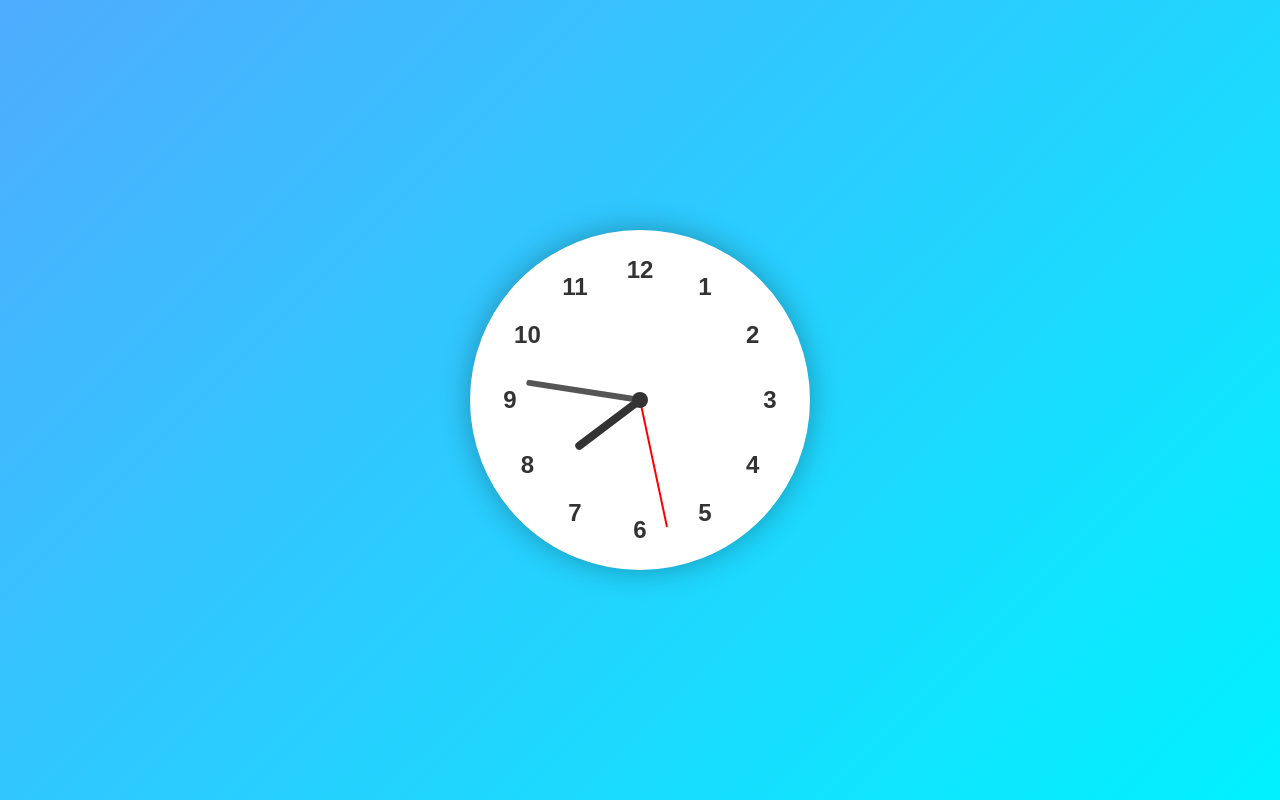
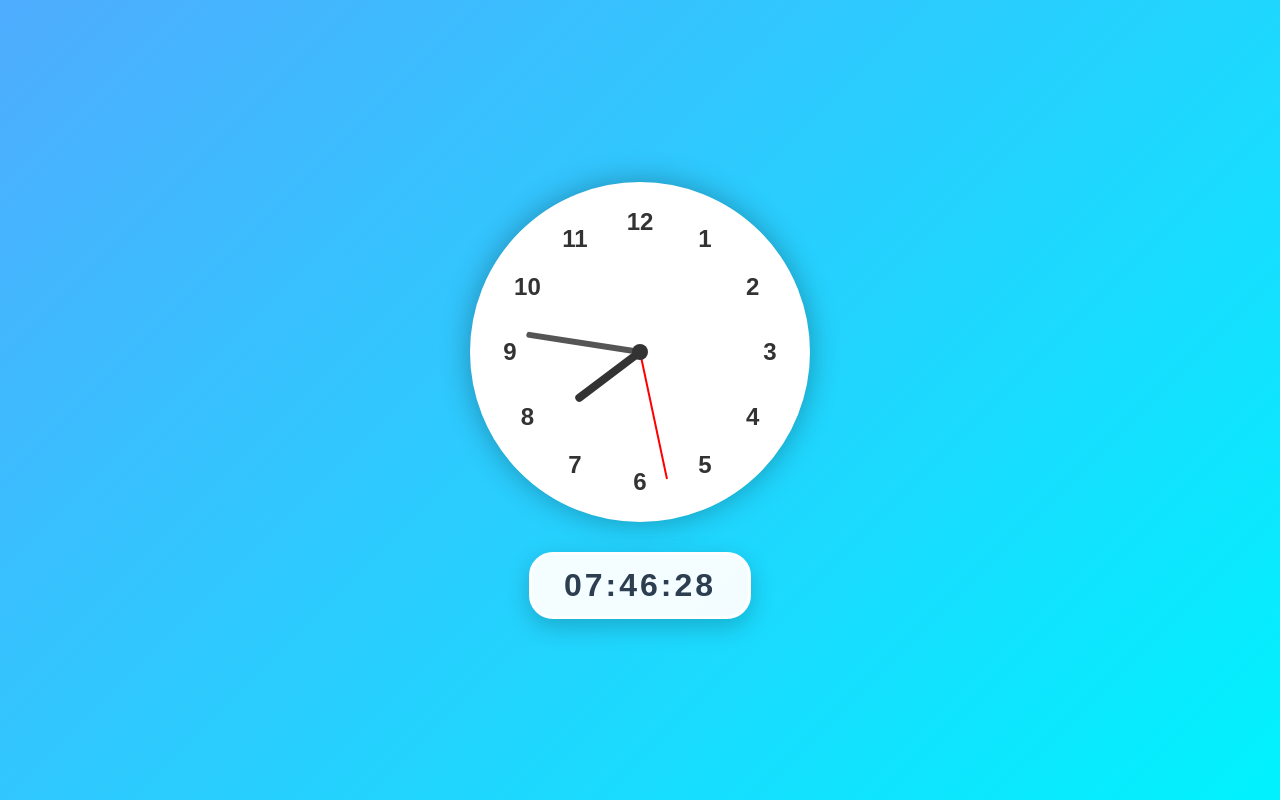
Before and after one commit to FateFunHub/TESTweb, a plain HTML site: page index.html in a window 1280 px wide. Drawn offline with Linux system fonts and the light colour scheme.

Commit message:
feat: 在時鐘下方加入數位時間顯示

```diff
--- a/index.html
+++ b/index.html
@@ -3,16 +3,18 @@
 <head>
 <meta charset="UTF-8">
 <meta name="viewport" content="width=device-width, initial-scale=1.0">
-<title>指針時鐘</title>
+<title>指針與數位時鐘</title>
 <style>
     body {
         margin: 0;
         display: flex;
+        flex-direction: column;
         justify-content: center;
         align-items: center;
-        height: 100vh;
+        min-height: 100vh;
         background: linear-gradient(135deg, #4facfe, #00f2fe);
         font-family: Arial, sans-serif;
+        gap: 30px;
     }
 
     .clock {
@@ -81,6 +83,19 @@
         top: 50%;
         transform-origin: center;
     }
+
+    .digital-clock {
+        background: rgba(255, 255, 255, 0.95);
+        padding: 12px 32px;
+        border-radius: 24px;
+        font-size: 32px;
+        font-weight: bold;
+        letter-spacing: 3px;
+        color: #2c3e50;
+        box-shadow: 0 8px 25px rgba(0, 0, 0, 0.2);
+        font-variant-numeric: tabular-nums;
+        border: 3px solid #ffffff;
+    }
 </style>
 </head>
 <body>
@@ -91,6 +106,8 @@
     <div class="hand second" id="second"></div>
     <div class="center"></div>
 </div>
+
+<div class="digital-clock" id="digital-clock">00:00:00</div>
 
 <script>
 const clock = document.querySelector('.clock');
@@ -133,6 +150,10 @@ function updateClock() {
 
     document.getElementById('hour').style.transform =
         `translateX(-50%) rotate(${hourDeg}deg)`;
+
+    const pad = (n) => String(n).padStart(2, '0');
+    document.getElementById('digital-clock').textContent =
+        `${pad(hours)}:${pad(minutes)}:${pad(seconds)}`;
 }
 
 setInterval(updateClock, 1000);
```
